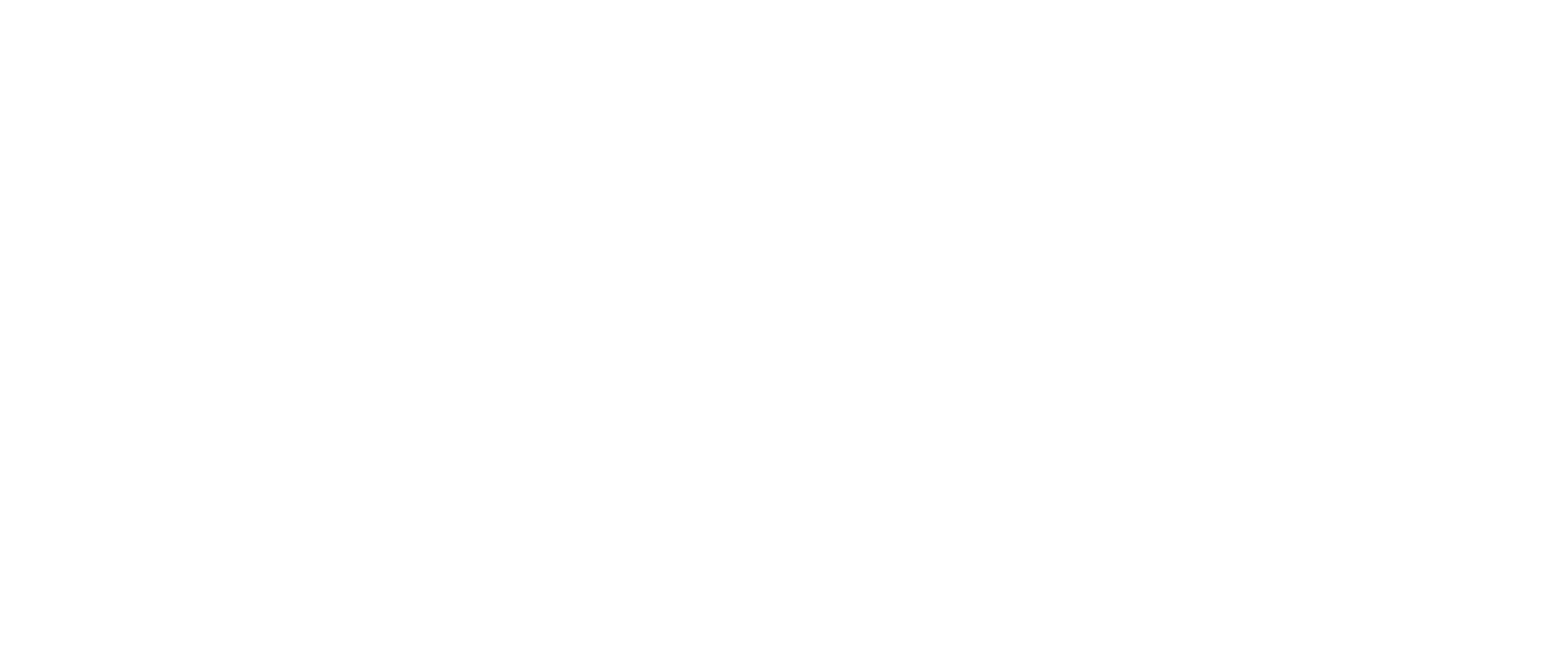
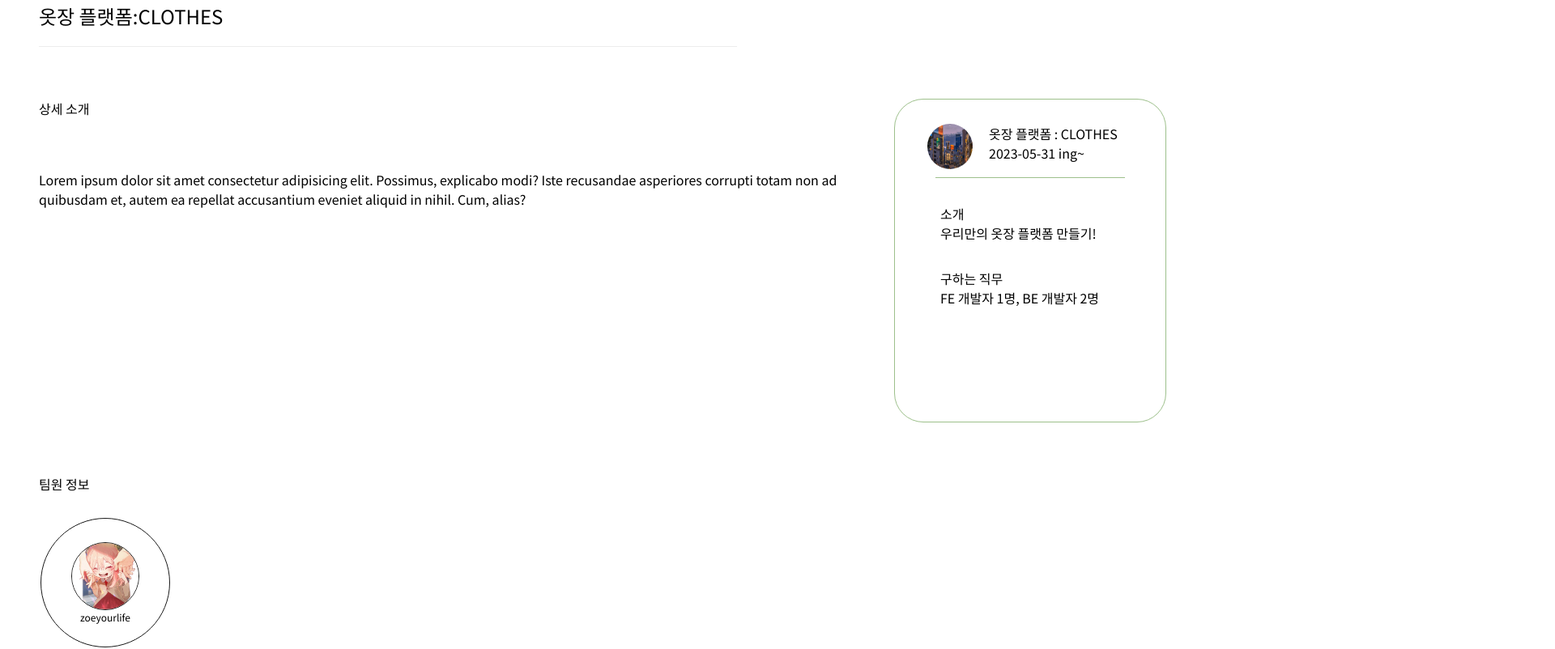
Before and after one commit to CapD-Devway/FeDev, a Next.js app: page /TeamProfile in a window 1280 px wide. Shown: the part 500-1302 px from the top of the page at 81% size, 1920 px wide, since content can reach past the window. Before the commit the page ends 800 px from the top, so only its background shows below. Built offline with nearby package versions, Linux system fonts and the light colour scheme; no server answers.

Commit message:
[#30] TeamProfile Component Layout
feat: 팀 프로필 컴포넌트 레이아웃 완료 --> axios 통신 연결 예정

```diff
--- a/src/pages/TeamProfile/index.tsx
+++ b/src/pages/TeamProfile/index.tsx
@@ -1,13 +1,232 @@
+import Image from "next/image";
 import Nav from "src/Components/Nav";
 import BottomNav from "src/Components/Nav/BottomNav";
+import styled from "styled-components";
 
 function TeamProfile() {
+  //TODO: TeamProfile ThumbNail Image Axios get 해오기 !
   return (
     <>
       <Nav />
+      <div>
+        <StyledContainer>
+          <StyledImageDiv>
+            <Image
+              src="/images/tokyo.jpg"
+              alt="Tokyo Landscape"
+              width={1440}
+              height={278}
+              style={{
+                width: "100%",
+                height: "100%",
+                objectFit: "cover",
+              }}
+            />
+          </StyledImageDiv>
+        </StyledContainer>
+        <StyledTeamTitle>
+          <p>옷장 플랫폼:CLOTHES</p>
+          <StyeledTeamProfileDiv></StyeledTeamProfileDiv>
+        </StyledTeamTitle>
+        <StyledMainContents>
+          <StyledMainTextPart>
+            <div>
+              <StyledMainContentsText>상세 소개</StyledMainContentsText>
+            </div>
+            <div>
+              <StyledMainContentsText>
+                Lorem ipsum dolor sit amet consectetur adipisicing elit.
+                Possimus, explicabo modi? Iste recusandae asperiores corrupti
+                totam non ad quibusdam et, autem ea repellat accusantium eveniet
+                aliquid in nihil. Cum, alias?
+              </StyledMainContentsText>
+            </div>
+          </StyledMainTextPart>
+          <StyledTeamProfileCard>
+            <StyledTeamProfileContentsDiv>
+              <StyledProfileImgBox>
+                <Image
+                  src="/images/tokyo.jpg"
+                  alt="Tokyo Landscape"
+                  width={56}
+                  height={56}
+                  style={{
+                    width: "100%",
+                    height: "100%",
+                    objectFit: "fill",
+                  }}
+                />
+              </StyledProfileImgBox>
+              <StyledTeamProfileTexts>
+                <p>옷장 플랫폼 : CLOTHES</p>
+                <p>2023-05-31 ing~</p>
+              </StyledTeamProfileTexts>
+            </StyledTeamProfileContentsDiv>
+            <StyledTeamProfileHrDiv></StyledTeamProfileHrDiv>
+            <StyledTeamProfileMainTexts>
+              <p>소개</p>
+              <p>우리만의 옷장 플랫폼 만들기!</p>
+            </StyledTeamProfileMainTexts>
+            <StyledTeamProfileMainTexts>
+              <p>구하는 직무</p>
+              <p>FE 개발자 1명, BE 개발자 2명</p>
+            </StyledTeamProfileMainTexts>
+          </StyledTeamProfileCard>
+        </StyledMainContents>
+        <div>
+          <StyledMainContentsText>팀원 정보</StyledMainContentsText>
+          <StyledTeamProfileInfo>
+            {/* //TODO 팀 프로필 썸네일 받아오기 */}
+            <StyledProfileThumbNail>
+              <Image
+                src="/images/spy.jpg"
+                alt="Anya Photo"
+                width={84}
+                height={84}
+                style={{
+                  width: "100%",
+                  height: "100%",
+                  objectFit: "cover",
+                }}
+              />
+            </StyledProfileThumbNail>
+            <StyledProfileName>
+              <p>zoeyourlife</p>
+            </StyledProfileName>
+          </StyledTeamProfileInfo>
+        </div>
+      </div>
       <BottomNav />
     </>
   );
 }
 
 export default TeamProfile;
+
+const StyledTeamProfileInfo = styled.div`
+  display: flex;
+  flex-direction: column;
+  justify-content: center;
+  align-items: center;
+  width: 10rem;
+  height: 10rem;
+  border: 1px solid ${({ theme }) => theme.color.lineColorDark};
+  border-radius: 50%;
+  margin-top: 1.875rem;
+  margin-left: 3.125rem;
+  background: white;
+  :hover {
+    cursor: pointer;
+  }
+`;
+
+const StyledProfileThumbNail = styled.div`
+  width: 5.25rem;
+  height: 5.25rem;
+  border: 1px solid ${({ theme }) => theme.color.lineColorDark};
+  border-radius: 50%;
+  overflow: hidden;
+  transition: all 0.5s;
+  :hover {
+    transform: scale(1.8) translateY(5px);
+    border: none;
+  }
+`;
+
+const StyledProfileName = styled.div`
+  z-index: 1;
+  font-size: ${({ theme }) => theme.fontSize.fontSize12};
+  color: ${({ theme }) => theme.color.black};
+`;
+
+const StyledContainer = styled.div`
+  display: flex;
+  flex-direction: row;
+  width: 90rem;
+  height: 17.25rem;
+  margin-top: 10px;
+`;
+
+const StyledImageDiv = styled.div`
+  width: 100%;
+  height: 100%;
+  border-top-left-radius: 40px;
+  border-top-right-radius: 40px;
+  overflow: hidden;
+`;
+
+const StyledTeamTitle = styled.div`
+  margin-top: 4rem;
+  padding-left: 3rem;
+  font-size: ${({ theme }) => theme.fontSize.fontSize24};
+  color: ${({ theme }) => theme.color.black};
+`;
+
+const StyeledTeamProfileDiv = styled.div`
+  width: 70%;
+  border: none;
+  border-top: 1px solid ${({ theme }) => theme.color.lineCOlorLight};
+  margin-top: 1.25rem;
+`;
+
+const StyledMainContents = styled.div`
+  width: 120rem;
+  display: flex;
+  flex-direction: row;
+`;
+
+const StyledMainTextPart = styled.div`
+  width: 65rem;
+`;
+
+const StyledMainContentsText = styled.p`
+  margin-top: 4rem;
+  padding-left: 3rem;
+  font-size: ${({ theme }) => theme.fontSize.fontSize16};
+  color: ${({ theme }) => theme.color.black};
+`;
+
+const StyledTeamProfileCard = styled.div`
+  margin-top: 4rem;
+  margin-left: 4rem;
+  width: 21rem;
+  height: 25rem;
+  border: 1px solid ${({ theme }) => theme.color.brandColorMedium};
+  border-radius: ${({ theme }) => theme.borderRadius.registerContainer};
+`;
+
+const StyledTeamProfileContentsDiv = styled.div`
+  width: 100%;
+  display: flex;
+  flex-direction: row;
+  padding-top: 1.875rem;
+  padding-left: 2.5rem;
+`;
+
+const StyledProfileImgBox = styled.div`
+  width: 3.5rem;
+  height: 3.5rem;
+  border-radius: 50%;
+  overflow: hidden;
+`;
+
+const StyledTeamProfileTexts = styled.div`
+  margin-left: 1.25rem;
+  font-size: ${({ theme }) => theme.fontSize.fontSize16};
+  color: ${({ theme }) => theme.color.black};
+`;
+
+const StyledTeamProfileHrDiv = styled.div`
+  width: 70%;
+  margin: 0 auto;
+  margin-top: 0.625rem;
+  border: none;
+  border-top: 1px solid ${({ theme }) => theme.color.brandColorMedium};
+`;
+
+const StyledTeamProfileMainTexts = styled.div`
+  margin-top: 2rem;
+  margin-left: 3.5rem;
+  font-size: ${({ theme }) => theme.fontSize.fontSize16};
+  color: ${({ theme }) => theme.color.black};
+`;
```
Also changed, not shown: public/images/spy.jpg (added), public/images/tokyo.jpg (added).
